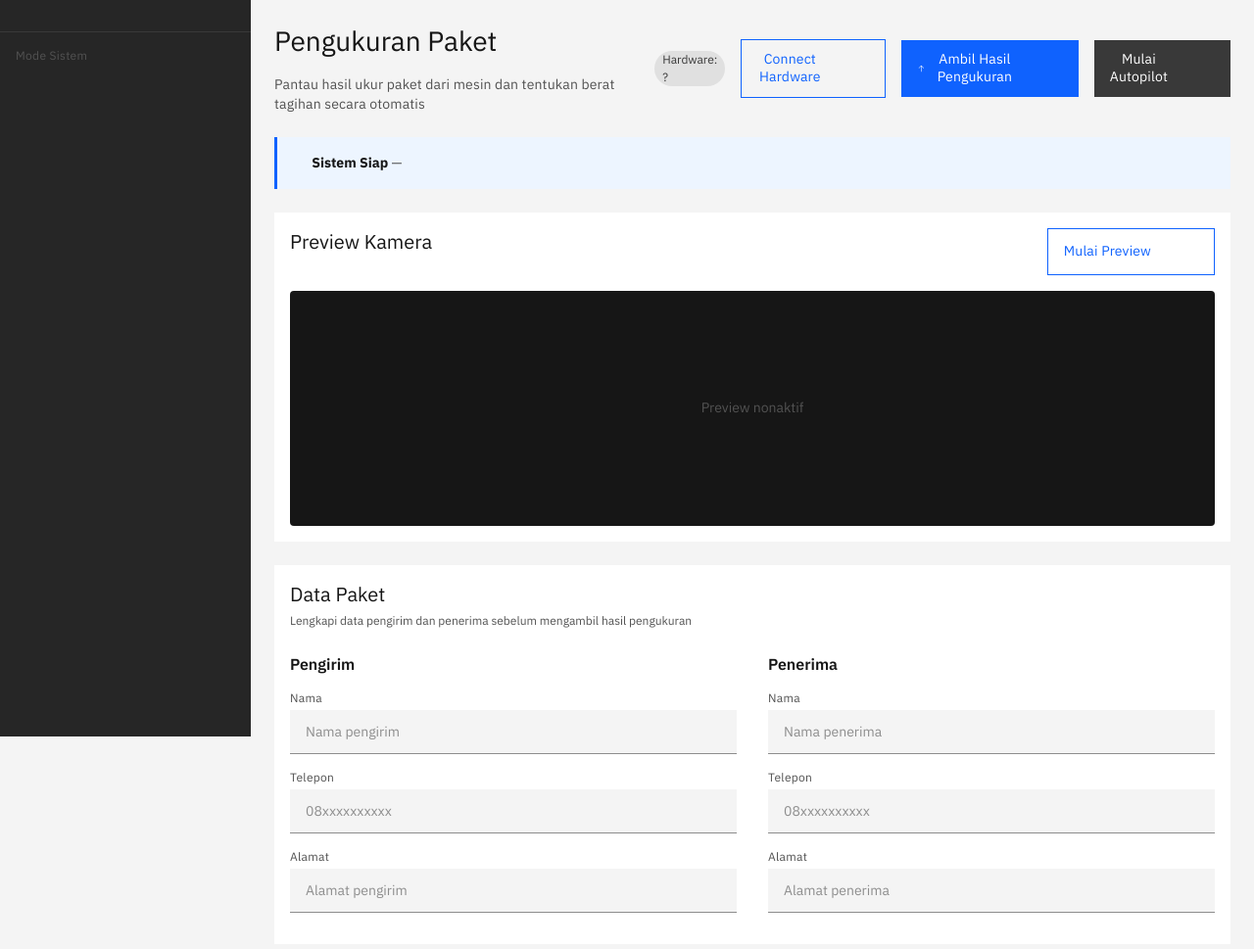
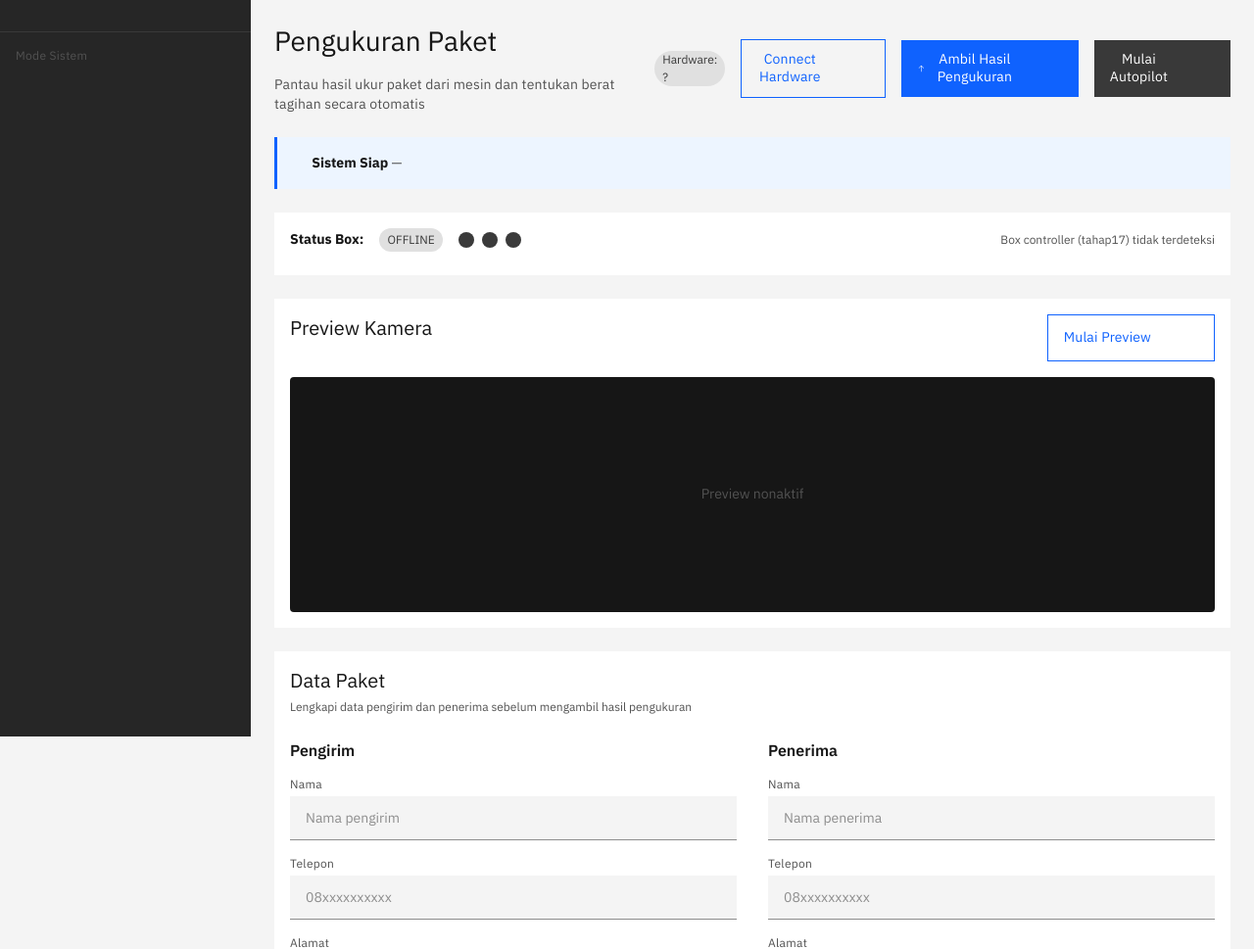
Before and after one commit to h4pp3nstance/sorting-system-ukurku, a Flask app: template web/templates/dashboard.html in a window 1280 px wide. Shown: the part 48-1017 px from the top of the page at 98% size. Run offline with Flask 3, Linux system fonts and the light colour scheme; the template is opened without the code that fills it, so the values that code supplies are empty; some libraries are stand-ins or nearby versions.

Commit message:
feat: live box status panel (buttons + lamps) on dashboard
Read-only monitor of the physical box controller (tahap17): mode
(STOP/RUN/EMERGENCY), the three lamp states, and whether tahap18 sorting
is running. Reads hasil_tahap17/box_status.json via PROGRAM_PYTHON_BASE
with path confinement and a 5s heartbeat staleness check (OFFLINE when
tahap17 isn't writing). New /api/box/status endpoint, polled every 3s.

```diff
--- a/web/routes.py
+++ b/web/routes.py
@@ -1164,6 +1164,14 @@ def hardware_status():
     })
 
 
+@api_bp.route('/box/status', methods=['GET'])
+@api_login_required
+def box_status():
+    """Status box fisik (tombol+lampu) dari tahap17, read-only."""
+    from web.box_status import get_box_status
+    return jsonify({'success': True, 'data': get_box_status()})
+
+
 @api_bp.route('/hardware/connect', methods=['POST'])
 @role_required(ROLE_MITRA)
 def hardware_connect():
--- a/web/templates/dashboard.html
+++ b/web/templates/dashboard.html
@@ -42,6 +42,22 @@
         <span class="status-dot {{ status.mode_info.dot_class }}"></span>
         <strong>Sistem Siap</strong>
         <span class="carbon-text-secondary"> — {{ status.mode_info.description }}</span>
+    </div>
+</div>
+
+<!-- Status Box Fisik (tombol + lampu dari tahap17) -->
+<div class="carbon-tile carbon-mb-06" id="boxStatusTile">
+    <div class="carbon-flex carbon-flex--between" style="align-items:center;">
+        <div class="carbon-flex" style="align-items:center; gap:var(--space-05);">
+            <strong>Status Box:</strong>
+            <span id="boxMode" class="carbon-tag carbon-tag--gray">OFFLINE</span>
+            <span class="carbon-flex" style="align-items:center; gap:var(--space-03);">
+                <span id="lampKuning" title="STANDBY" style="width:16px;height:16px;border-radius:50%;background:#3a3a3a;"></span>
+                <span id="lampHijau" title="RUN" style="width:16px;height:16px;border-radius:50%;background:#3a3a3a;"></span>
+                <span id="lampMerah" title="EMERGENCY" style="width:16px;height:16px;border-radius:50%;background:#3a3a3a;"></span>
+            </span>
+        </div>
+        <span id="boxHint" class="carbon-helper-text">Box controller (tahap17) tidak terdeteksi</span>
     </div>
 </div>
 
@@ -318,6 +334,35 @@
             const r = await API.get('/hardware/status');
             if (r.success) renderHwStatus(r.data.connected);
         } catch (e) { /* ignore */ }
+    }
+
+    function renderBoxStatus(d) {
+        const modeEl = document.getElementById('boxMode');
+        const hint = document.getElementById('boxHint');
+        const setLamp = (id, on, color) => {
+            document.getElementById(id).style.background = on ? color : '#3a3a3a';
+        };
+        if (!d || !d.online) {
+            modeEl.className = 'carbon-tag carbon-tag--gray';
+            modeEl.textContent = 'OFFLINE';
+            setLamp('lampKuning', false); setLamp('lampHijau', false); setLamp('lampMerah', false);
+            hint.textContent = 'Box controller (tahap17) tidak terdeteksi';
+            return;
+        }
+        const cls = {STOP: 'carbon-tag--blue', RUN: 'carbon-tag--green', EMERGENCY: 'carbon-tag--red'};
+        modeEl.className = 'carbon-tag ' + (cls[d.mode] || 'carbon-tag--gray');
+        modeEl.textContent = d.mode || '-';
+        setLamp('lampKuning', d.lamps.kuning, '#f1c21b');
+        setLamp('lampHijau', d.lamps.hijau, '#24a148');
+        setLamp('lampMerah', d.lamps.merah, '#da1e28');
+        hint.textContent = d.tahap18_running ? 'Tahap 18 berjalan (sortir aktif)' : 'Box siap';
+    }
+
+    async function refreshBoxStatus() {
+        try {
+            const r = await API.get('/box/status');
+            if (r.success) renderBoxStatus(r.data);
+        } catch (e) { renderBoxStatus(null); }
     }
 
     async function toggleHardware() {
@@ -740,6 +785,8 @@
         refreshHwStatus();
         setupRealTimeUpdates();
         TableSort.init('dashHistoryTable');
+        refreshBoxStatus();
+        setInterval(refreshBoxStatus, 3000);
     });
 
     // Cleanup on page unload
```
Also changed, not shown: web/box_status.py (added, +75 -0 lines).
